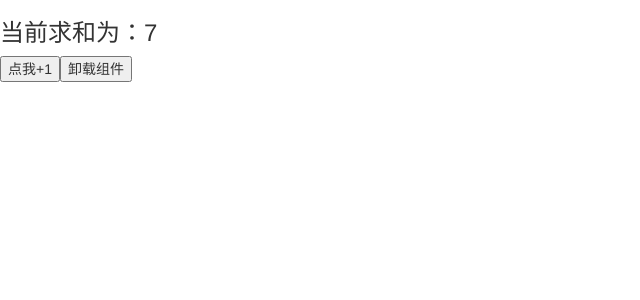
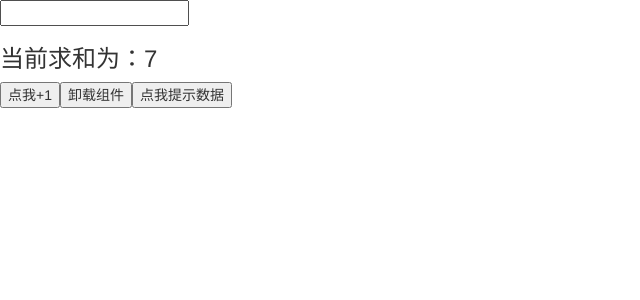
Before and after one commit to Wrectou/react_extension, a React (Create React App) app: page / in a window 1280 px wide. Shown: the top 300 px of the page, without its empty margins (0-640 px from the left). Built offline with nearby package versions, Linux system fonts and the light colour scheme.

Commit message:
3_hooks - useRef

```diff
--- a/src/components/3_hooks/index.jsx
+++ b/src/components/3_hooks/index.jsx
@@ -5,6 +5,7 @@ import ReactDom from 'react-dom'
   state = {
     count: 0
   }
+  myRef = React.createRef()
   componentDidMount() {
     this.timer = setInterval(() => {
       this.setState({count: this.state.count+1})
@@ -19,12 +20,17 @@ import ReactDom from 'react-dom'
   unMount = () => {
     ReactDom.unmountComponentAtNode(document.getElementById('root'))
   }
+  show = () => {
+    alert(this.myRef.current.value)
+  }
   render() {
     return (
       <div>
+        <input type="text" ref={this.myRef}/>
         <h3>当前求和为{this.state.count}</h3>
         <button onClick={this.increment}>点我+1</button>
         <button onClick={this.unMount}>卸载组件</button>
+        <button onClick={this.show}>点我提示数据</button>
       </div>
     )
   }
@@ -33,6 +39,7 @@ import ReactDom from 'react-dom'
 function Demo() {
 
   const [count, setCount] = React.useState(0)
+  const myRef = React.useRef()
 
   React.useEffect(() => {
     let timer = setInterval(() =>{
@@ -52,11 +59,17 @@ function Demo() {
     ReactDom.unmountComponentAtNode(document.getElementById('root'))
   }
 
+  function show() {
+    alert(myRef.current.value)
+  }
+
   return (
     <div>
+      <input type="text" ref={myRef}/>
       <h3>当前求和为：{count}</h3>
       <button onClick={increment}>点我+1</button>
       <button onClick={unMount}>卸载组件</button>
+      <button onClick={show}>点我提示数据</button>
     </div>
   )
 }
```
